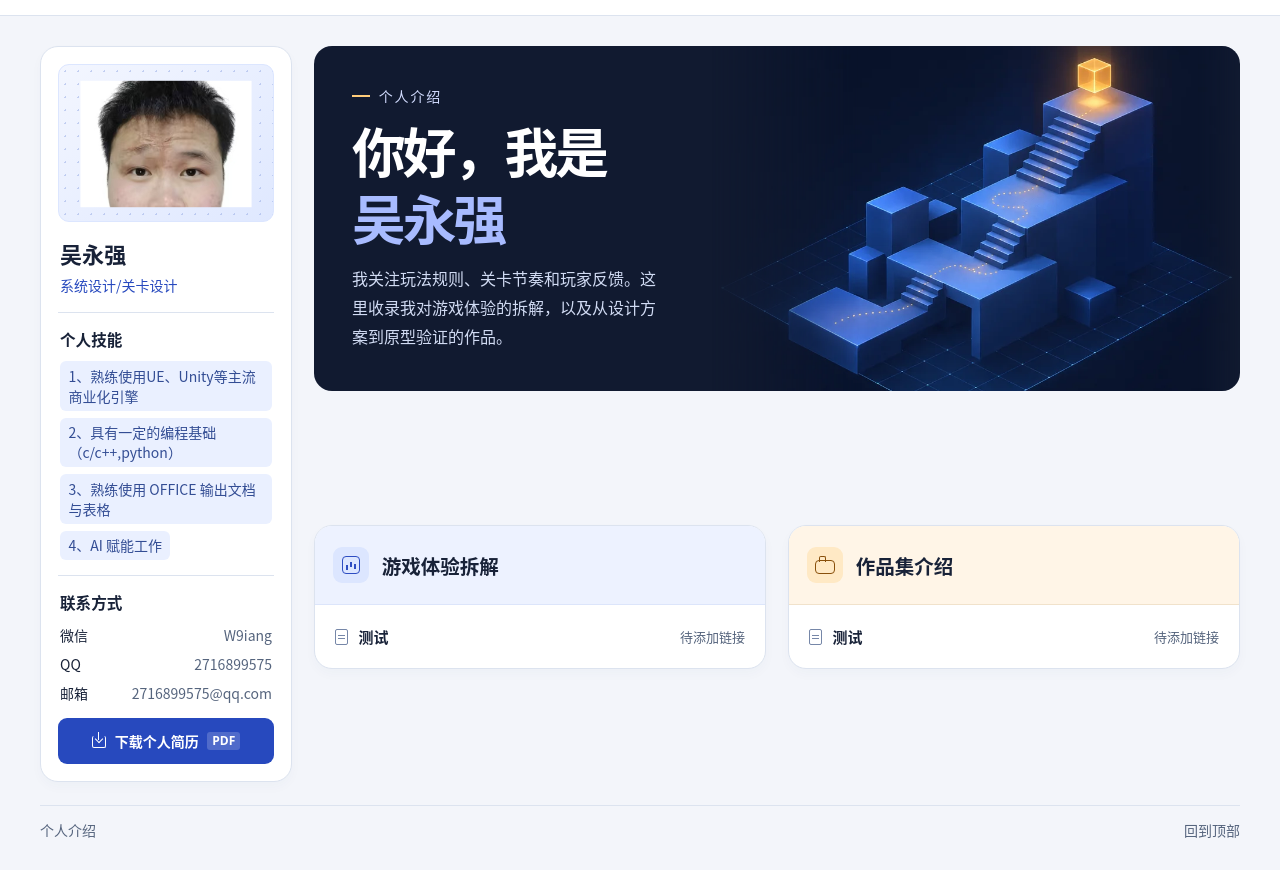
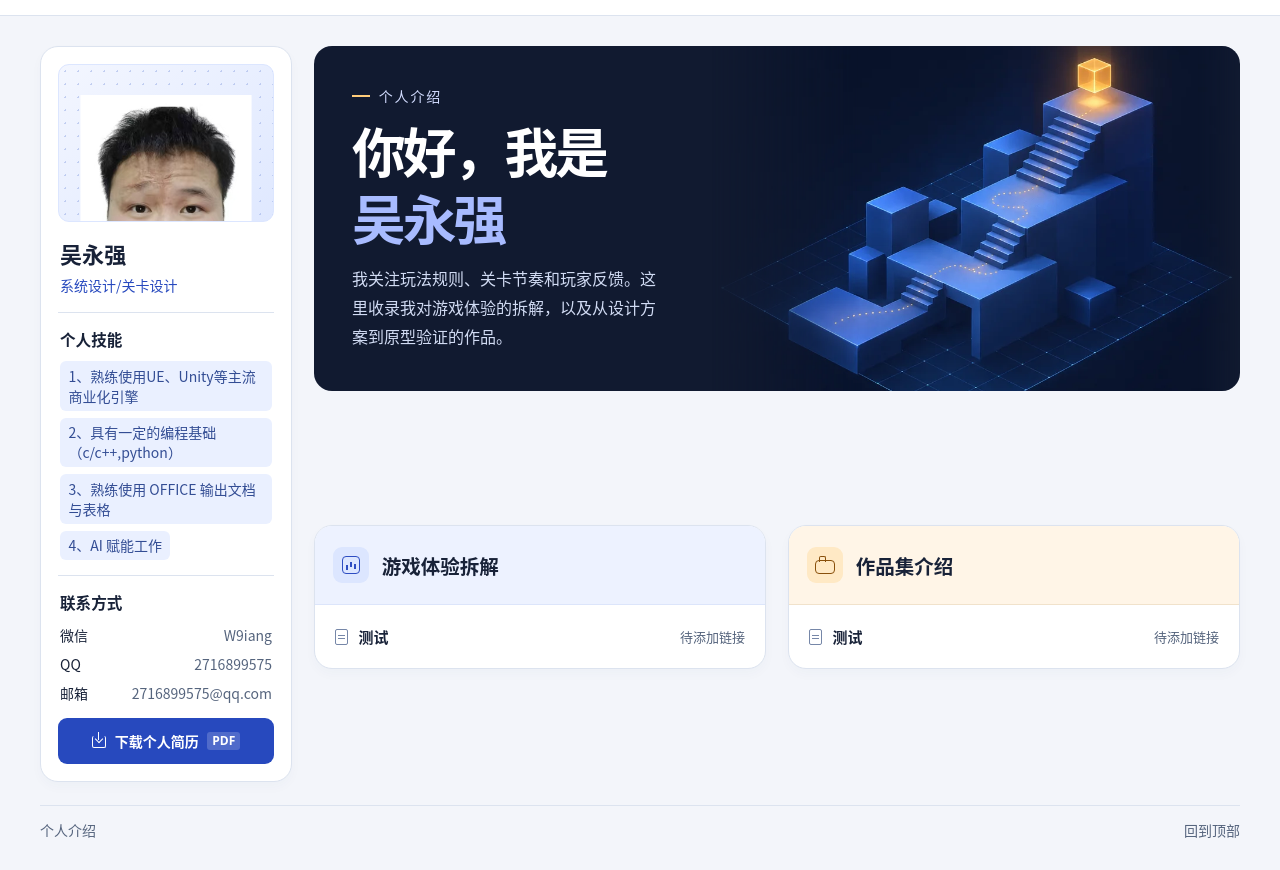
Before and after one commit to 9iang/9iang.github.io, a plain HTML site: page index.html in a window 1280 px wide. Shown: the part 57-927 px from the top of the page. Drawn offline with Linux system fonts and the light colour scheme.

Commit message:
Update style.css

```diff
--- a/style.css
+++ b/style.css
@@ -76,7 +76,7 @@ nav a:hover, .footer a:hover { color: var(--blue); }
   background-size: 13px 13px, 100% 100%;
   color: #3857a0;
 }
-.portrait img { display: block; width: 100%; height: 158px; object-fit: cover; object-position: center 20%; transform: scale(0.8);}
+.portrait img { display: block; width: 100%; height:300px; object-fit: cover; object-position: center 20%; transform: scale(0.8);}
 .portrait-placeholder { display: grid; justify-items: center; gap: .55rem; padding: .6rem .85rem; border-radius: 9px; background: #eaf0fff2; font-size: .875rem; }
 .portrait-placeholder i { position: relative; width: 38px; height: 38px; overflow: hidden; border: 1px solid #718aca; border-radius: 50%; }
 .portrait-placeholder i::before, .portrait-placeholder i::after { content: ""; position: absolute; left: 50%; transform: translateX(-50%); border: 1px solid #718aca; }
```
